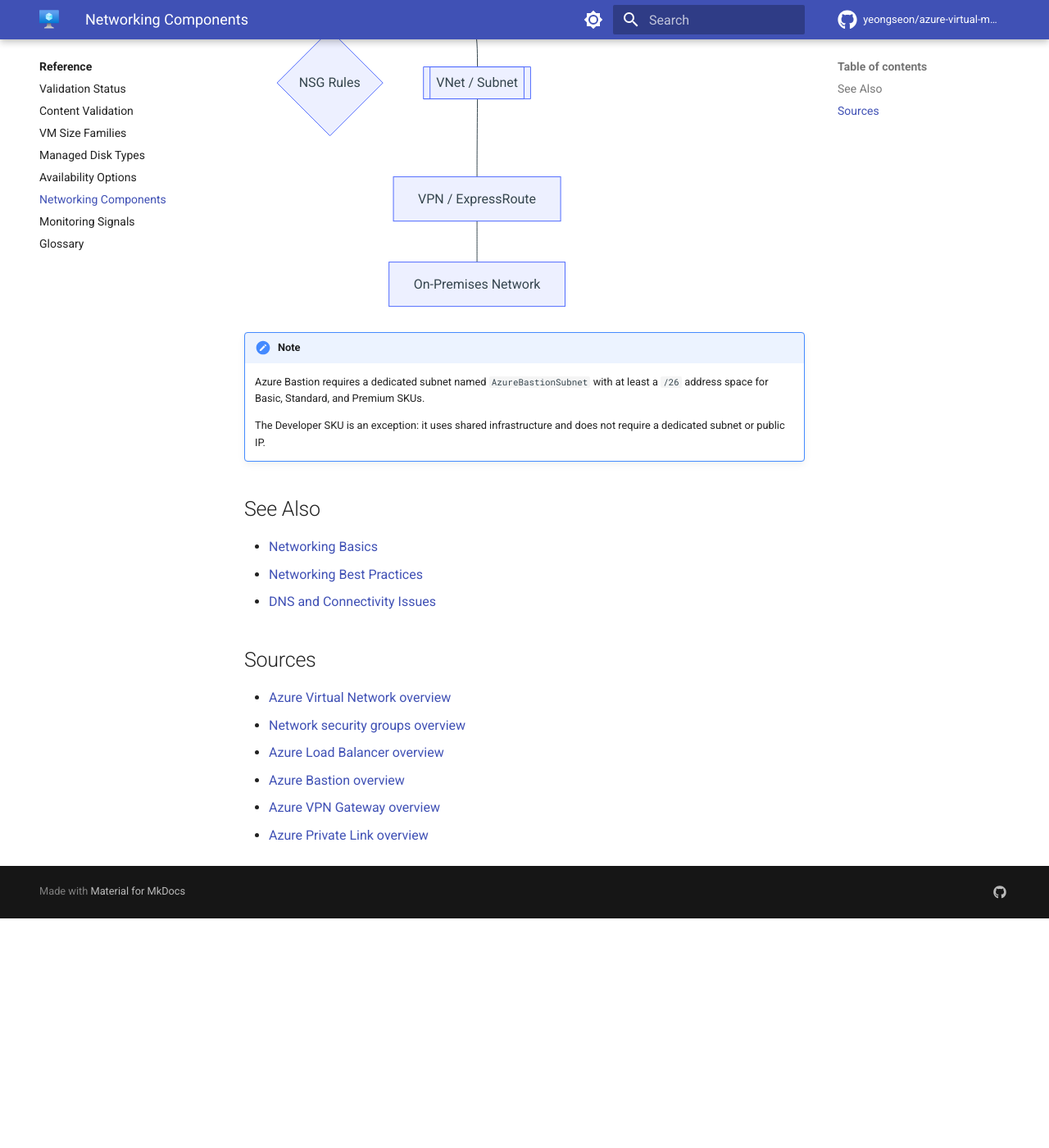
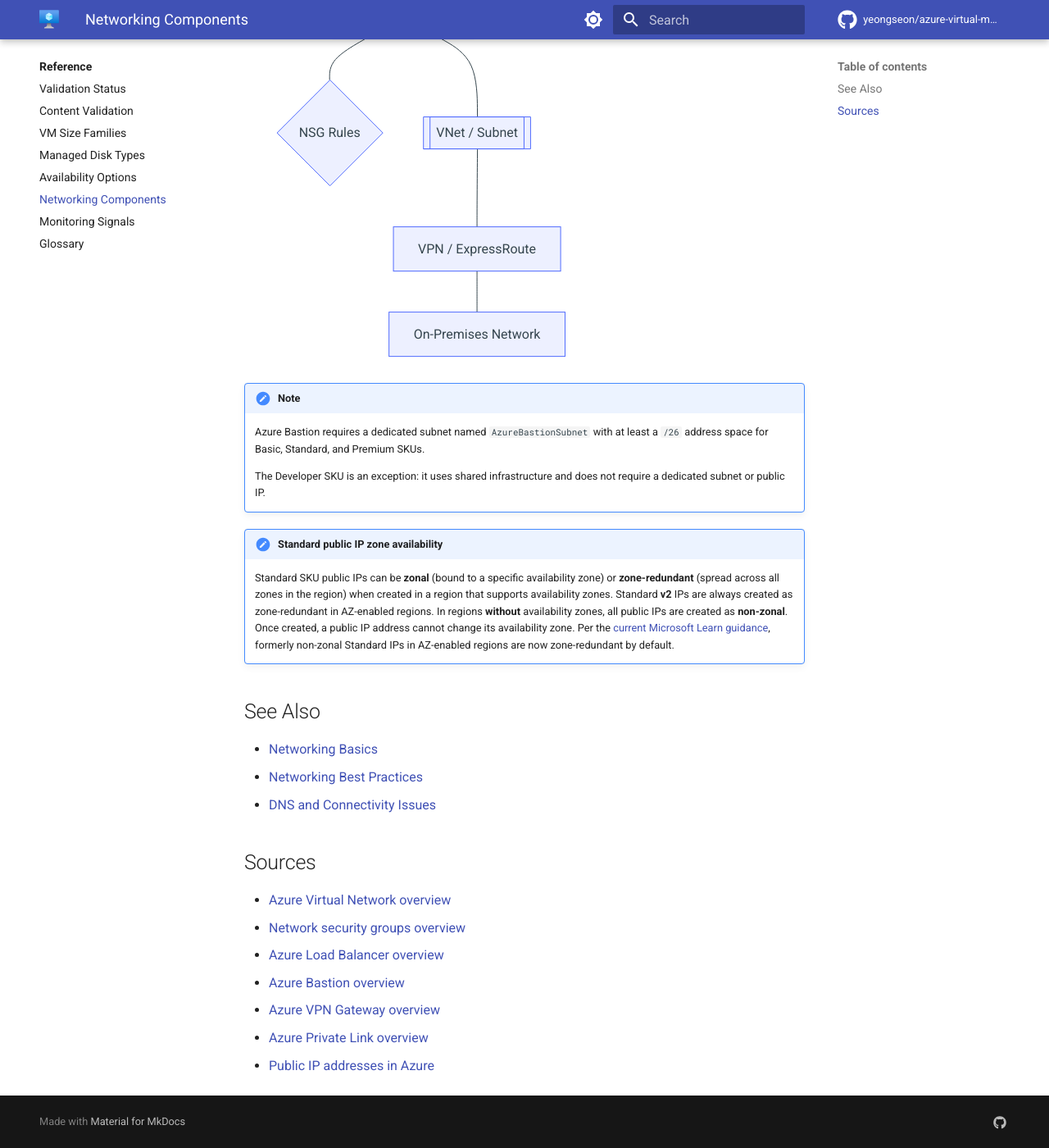
Before and after one commit to yeongseon/azure-virtual-machine-practical-guide, an MkDocs documentation site: the page built from docs/reference/networking-components.md, in a window 1280 px wide and 1400 px high, scrolled down 1449 px. Shown: the whole window at 82% size. Built offline with MkDocs 1.6.1 and Material for MkDocs 9.7.7, drawn with Linux system fonts in a browser that asks for light colours; comment, search, counter and statistics services are not loaded; before the commit the page ends 2569 px from its top, so only the background shows below that; some of the changed text lies outside the part shown.

Commit message:
docs: correct Standard public IP zone-redundancy wording (#18)
* docs: correct Standard public IP zone-redundancy wording

The Networking Components reference table listed "Zone-redundant by
default" as a common pitfall for Standard SKU public IPs. This is
inaccurate: Standard public IPs can be created as non-zonal, zonal, or
zone-redundant depending on region support and how the IP is deployed.
Zone-redundant is not universally the default.

This commit corrects the pitfall wording and adds an explanatory note
that documents the three availability modes and the region-dependency
constraint, matching the current Microsoft Learn guidance.

Truth-in-docs correction only. No structural changes.

Closes #5

* docs: refine Public IP zone-availability note with MSLearn source

Per Oracle Batch 6 review (bg_a6d47cb5), this commit tightens the wording
of the Standard Public IP zone-availability note and cites the primary
Microsoft Learn source directly, satisfying the repo's MSLearn-first
policy.

Changes on the same file:

1. Common Pitfall column reworded to be explicit about the dependency:
   "Zone behavior depends on region and SKU (non-zonal / zonal /
   zone-redundant)".

2. Note refined to match current MSLearn guidance:
   - Standard v2 IPs are always zone-redundant in AZ-enabled regions
   - Standard v1 IPs can be zonal or zone-redundant in AZ-enabled regions
   - All IPs in regions without AZs are non-zonal
   - Formerly non-zonal Standard IPs in AZ-enabled regions are now
     zone-redundant by default (per the linked MSLearn update)

3. Direct link to the Public IP addresses Microsoft Learn page added to
   the Sources section and to the diagram provenance in the frontmatter.

The earlier version implied "older or upgraded public IPs may remain
non-zonal", which contradicts the current MSLearn statement that
formerly non-zonal Standard IPs are now zone-redundant in AZ regions.

Truth-in-docs correction with source citation. No structural changes.

---------

Co-authored-by: Demo User <demo.user@example.com>

```diff
--- a/docs/reference/networking-components.md
+++ b/docs/reference/networking-components.md
@@ -12,6 +12,7 @@ content_sources:
     - https://learn.microsoft.com/en-us/azure/bastion/bastion-overview
     - https://learn.microsoft.com/en-us/azure/vpn-gateway/vpn-gateway-about-vpngateways
     - https://learn.microsoft.com/en-us/azure/private-link/private-link-overview
+    - https://learn.microsoft.com/en-us/azure/virtual-network/ip-services/public-ip-addresses
 ---
 
 # Networking Components
@@ -24,7 +25,7 @@ Azure networking components provide the foundation for virtual machine communica
 | **Subnet** | Network segmentation | VNet | Address range, Delegation | Range too small for scale |
 | **NIC** | VM network interface | Subnet | IP (Static/Dynamic) | Modifying within OS only |
 | **NSG** | Traffic filter (L4) | Subnet/NIC | Security rules (Prioritized) | Rule priority overlaps |
-| **Public IP** | Internet connectivity | Region | SKU (Standard only; Basic retired 2025-09-30) | Zone-redundant by default |
+| **Public IP** | Internet connectivity | Region | SKU (Standard only; Basic retired 2025-09-30) | Zone behavior depends on region and SKU (non-zonal / zonal / zone-redundant) |
 | **Load Balancer** | L4 traffic distribution | VNet | Health probes, Rules | Forgetting health probe rules |
 | **App Gateway** | L7 load balancing | VNet | WAF, Backend pools | Complex certificate setup |
 | **Azure Bastion** | Secure RDP/SSH access | VNet | Subnet naming requirement | Using too small a subnet |
@@ -50,6 +51,9 @@ graph TD
 
     The Developer SKU is an exception: it uses shared infrastructure and does not require a dedicated subnet or public IP.
 
+!!! note "Standard public IP zone availability"
+    Standard SKU public IPs can be **zonal** (bound to a specific availability zone) or **zone-redundant** (spread across all zones in the region) when created in a region that supports availability zones. Standard **v2** IPs are always created as zone-redundant in AZ-enabled regions. In regions **without** availability zones, all public IPs are created as **non-zonal**. Once created, a public IP address cannot change its availability zone. Per the [current Microsoft Learn guidance](https://learn.microsoft.com/en-us/azure/virtual-network/ip-services/public-ip-addresses), formerly non-zonal Standard IPs in AZ-enabled regions are now zone-redundant by default.
+
 ## See Also
 
 - [Networking Basics](../platform/networking-basics.md)
@@ -63,3 +67,4 @@ graph TD
 - [Azure Bastion overview](https://learn.microsoft.com/en-us/azure/bastion/bastion-overview)
 - [Azure VPN Gateway overview](https://learn.microsoft.com/en-us/azure/vpn-gateway/vpn-gateway-about-vpngateways)
 - [Azure Private Link overview](https://learn.microsoft.com/en-us/azure/private-link/private-link-overview)
+- [Public IP addresses in Azure](https://learn.microsoft.com/en-us/azure/virtual-network/ip-services/public-ip-addresses)
```
